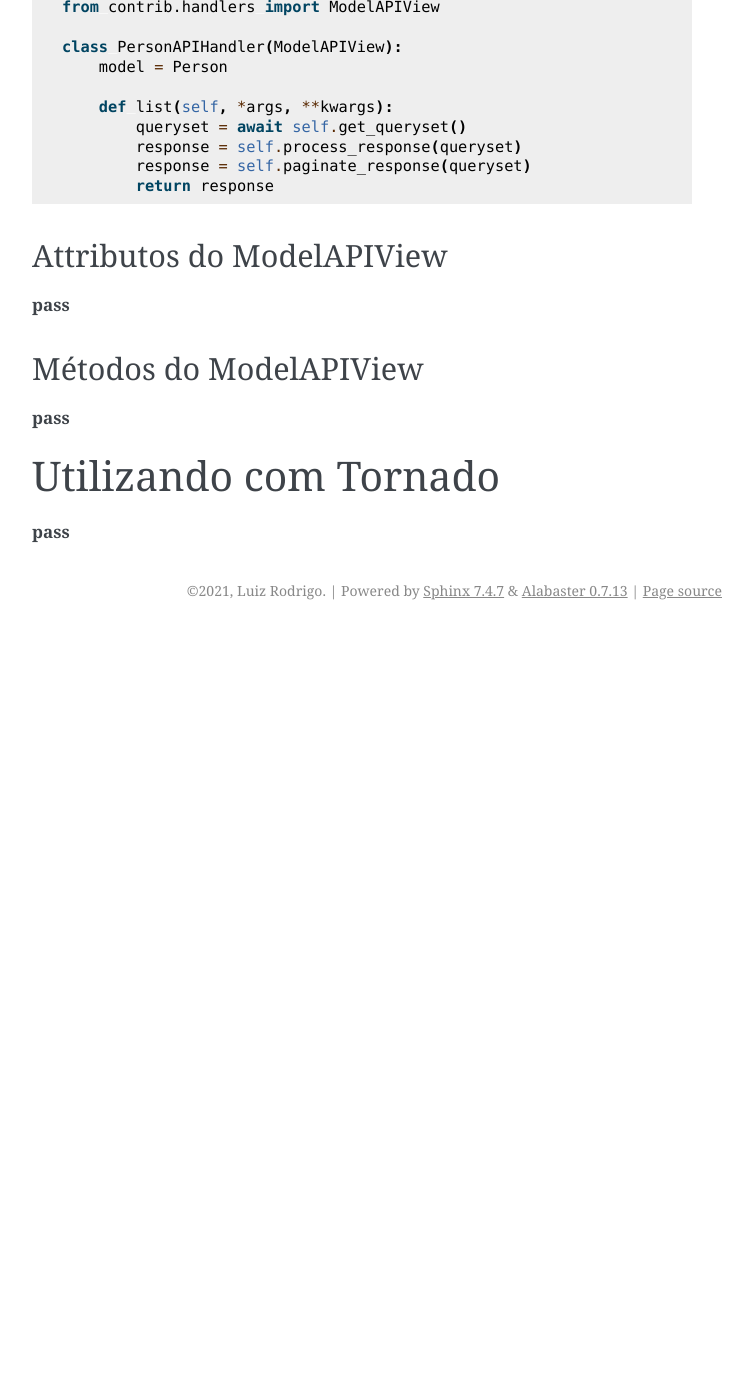
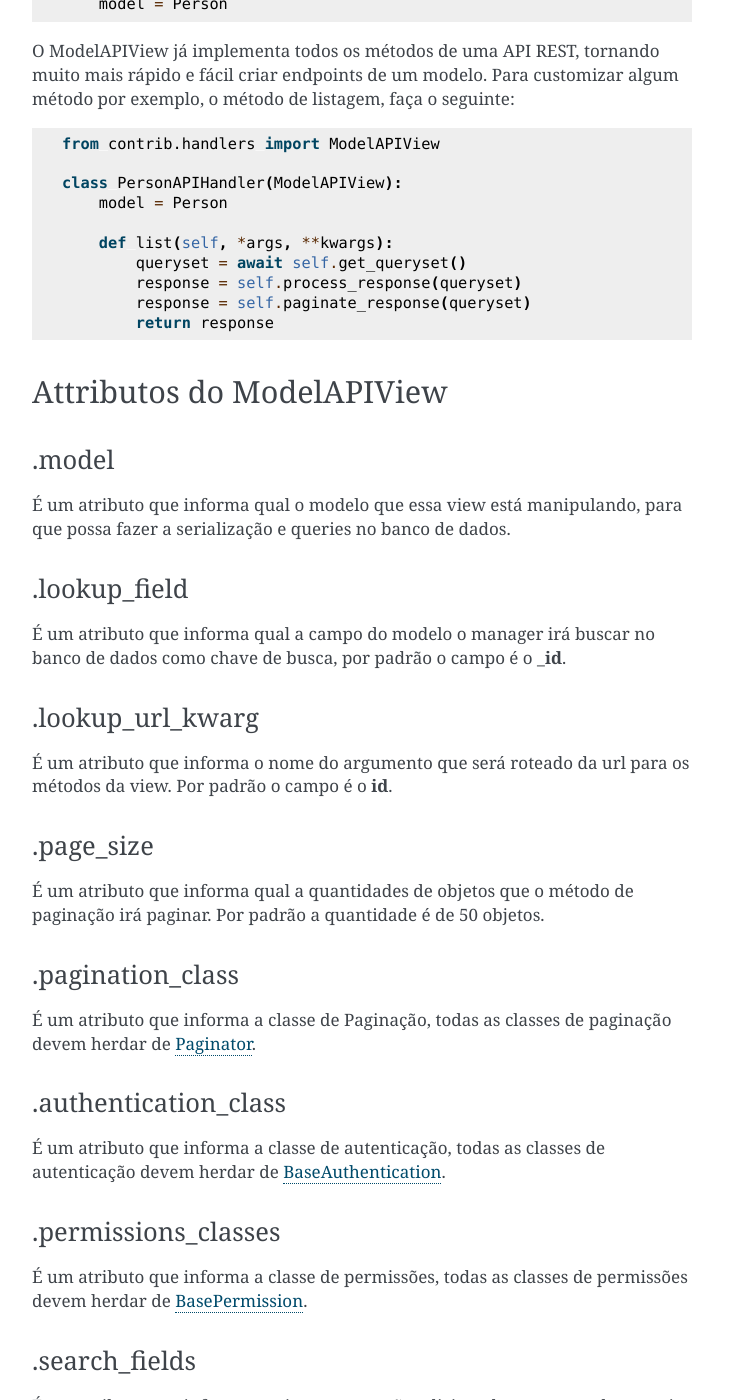
Before and after one commit to AntLouiz/tornado-contrib, a Sphinx documentation site: the page built from docs/index.rst, in a window 1280 px wide and 1400 px high, scrolled down 4622 px. Shown: the whole window, without its empty margins (388-1141 px from the left). Built offline with Sphinx 7.4.7, drawn with Linux system fonts in a browser that asks for light colours; before the commit the page ends 5252 px from its top, so only the background shows below that; some of the changed text lies outside the part shown.

Commit message:
Update docs

```diff
--- a/docs/index.rst
+++ b/docs/index.rst
@@ -39,6 +41,10 @@ Criando o Model
 .. _`MotorDatabase`: https://schematics.readthedocs.io/en/latest/usage/models.html
 .. _`ModelAPIView`: https://schematics.readthedocs.io/en/latest/usage/models.html
 .. _`MotorModel`: https://schematics.readthedocs.io/en/latest/usage/models.html
+.. _`Paginator`: https://schematics.readthedocs.io/en/latest/usage/models.html
+.. _`BaseAuthentication`: https://schematics.readthedocs.io/en/latest/usage/models.html
+.. _`BasePermission`: https://schematics.readthedocs.io/en/latest/usage/models.html
+.. _`Schematics roles`: https://schematics.readthedocs.io/en/latest/usage/models.html
 
 Para criar um model utilize a classe MotorModel.
     * Todos os models tem como base de herança o `schematics.modes.Model`_.
@@ -240,6 +246,10 @@ Todas os handlers, herdam da classe `ModelAPIView`_, todas as requisições são
 para os seus respectivos métodos, por exemplo, uma requisição do tipo POST, será roteada para o método
 **.post()**.
 
+O método HTTP GET se divide em dois métodos, o **.list()** e o **.retrieve()**.
+O método **.list()** faz uma listagem paginada de todos os dados no banco, já o retrieve
+recebe como argumento o id do objeto para a pesquisa no banco de dados.
+
 Os handlers `ModelAPIView`_ recebem um importante attributo denomidado **model**.
 
 Por exemplo:
@@ -272,13 +282,62 @@ Para customizar algum método por exemplo, o método de listagem, faça o seguin
 Attributos do ModelAPIView
 --------------------------
 
-**pass**
+.model
+^^^^^^
+É um atributo que informa qual o modelo que essa view está manipulando, para que
+possa fazer a serialização e queries no banco de dados.
+
+.lookup_field
+^^^^^^^^^^^^^
+
+É um atributo que informa qual a campo do modelo o manager irá buscar no banco de dados como chave de busca,
+por padrão o campo é o **_id**.
+
+.lookup_url_kwarg
+^^^^^^^^^^^^^^^^^
+
+É um atributo que informa o nome do argumento que será roteado da url para os métodos da view.
+Por padrão o campo é o **id**.
+
+.page_size
+^^^^^^^^^^
+É um atributo que informa qual a quantidades de objetos que o método de paginação irá paginar. Por
+padrão a quantidade é de 50 objetos.
+
+.pagination_class
+^^^^^^^^^^^^^^^^^
+
+É um atributo que informa a classe de Paginação, todas as classes de paginação devem herdar de `Paginator`_.
+
+
+.authentication_class
+^^^^^^^^^^^^^^^^^^^^^
+
+É um atributo que informa a classe de autenticação, todas as classes de autenticação devem herdar de `BaseAuthentication`_.
+
+.permissions_classes
+^^^^^^^^^^^^^^^^^^^^
+
+É um atributo que informa a classe de permissões, todas as classes de permissões devem herdar de `BasePermission`_.
+
+.search_fields
+^^^^^^^^^^^^^^
+
+É um atributo que informa quais campos serão adicionados na query de pesquisa geral, comumente utilizado com o query parameter
+**?search=**.
+
+.view_role
+^^^^^^^^^^
+
+É um atributo que informa qual a role que os modelos serão serializados, para mais informações de roles, visite `Schematics roles`_
+
 
 Métodos do ModelAPIView
 -----------------------
 
 **pass**
 
+
 Utilizando com Tornado
 ======================
 
```
Also changed, not shown: other parts of docs/index.rst (+2 -0 lines), 12 other files.
